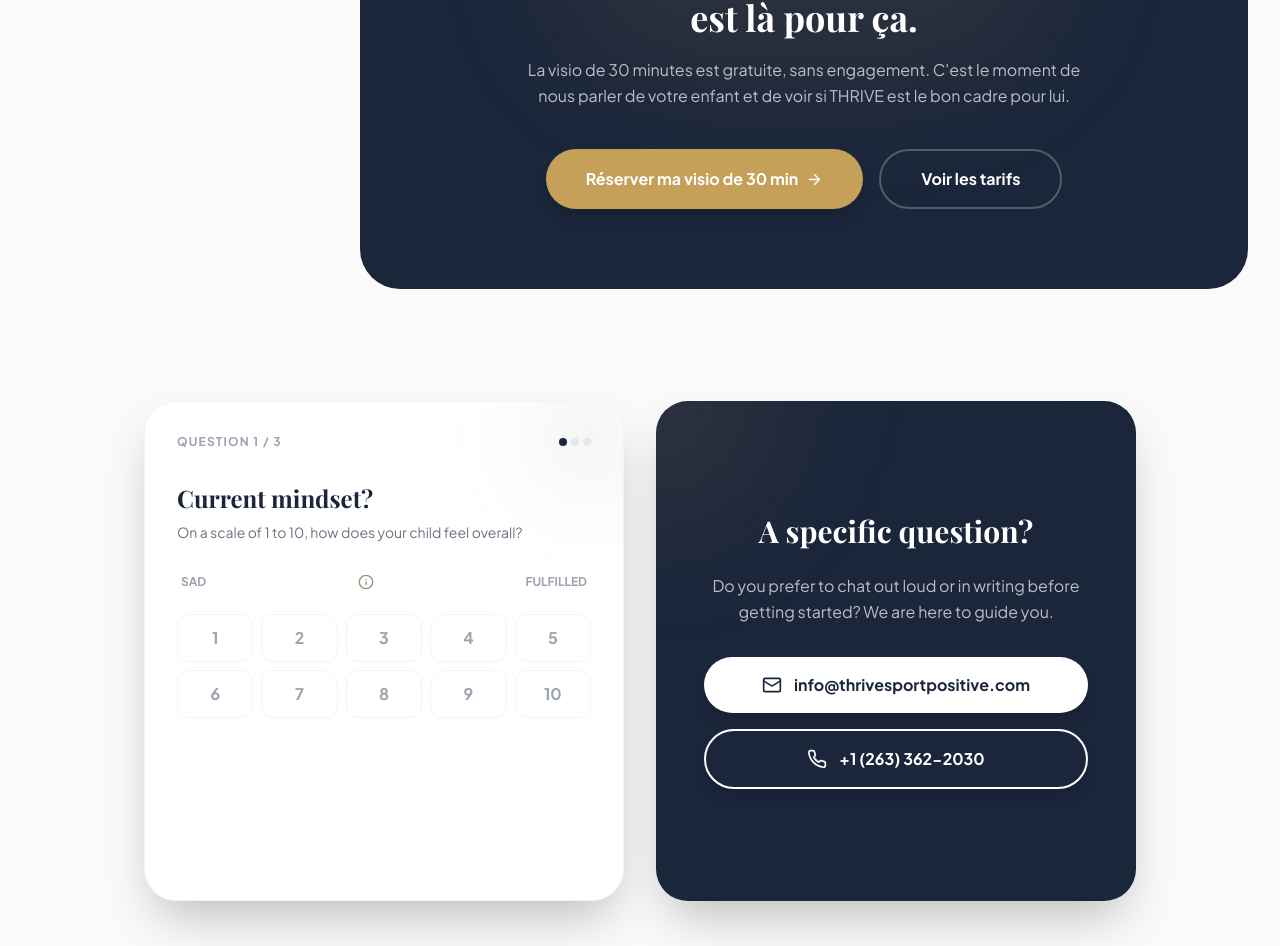
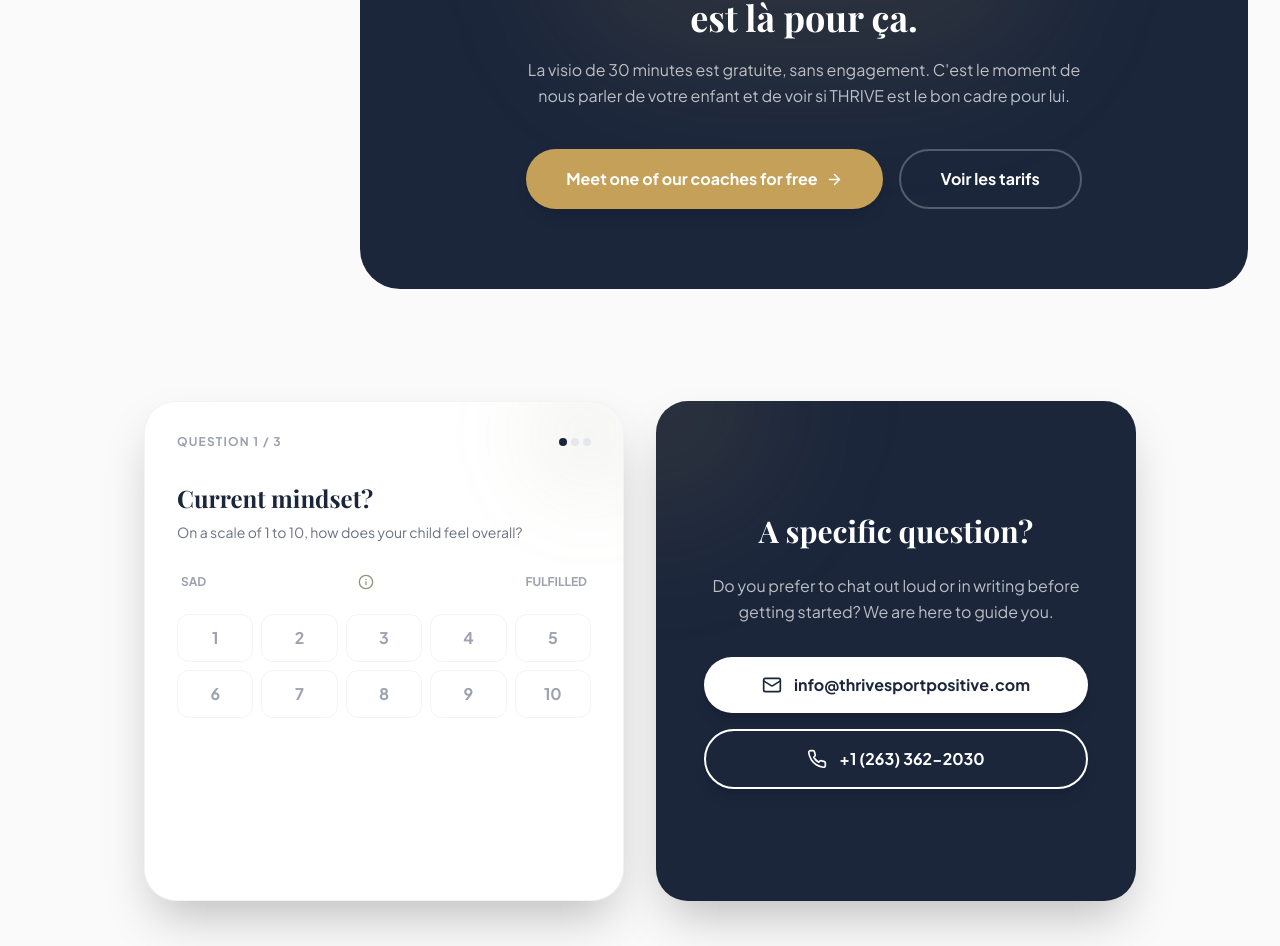
Before and after one commit to lyliancelma643-ai/ThriveSportPsychologiePositive, a React (Vite) app: page /methode in a window 1280 px wide. Shown: the part 7904-8850 px from the top of the page. Built offline with nearby package versions, Linux system fonts and the light colour scheme; a web font is replaced by a local one.

Commit message:
fix(method): update final cta to trigger cal.com modal

```diff
--- a/src/pages/Method.jsx
+++ b/src/pages/Method.jsx
@@ -204,10 +204,12 @@ const Method = ({ setBookingStep, handleSelectProgram }) => {
                                     <div className="flex flex-col sm:flex-row gap-4 justify-center">
                                         <button
                                             id="method-final-cta-primary"
-                                            onClick={goBooking}
+                                            data-cal-namespace="30min"
+                                            data-cal-link="thrive-sport-positive/30min"
+                                            data-cal-config='{"layout":"month_view","useSlotsViewOnSmallScreen":"true"}'
                                             className="inline-flex items-center justify-center gap-2 bg-[#C5A059] text-white px-10 py-4 rounded-full font-bold hover:bg-[#B08D45] transition-all hover:-translate-y-0.5 shadow-lg"
                                         >
-                                            {t('method.final_cta.btn_primary')} <ArrowRight size={17} />
+                                            {t('home.hero.cta')} <ArrowRight size={17} />
                                         </button>
                                         <button
                                             id="method-final-cta-secondary"
```
